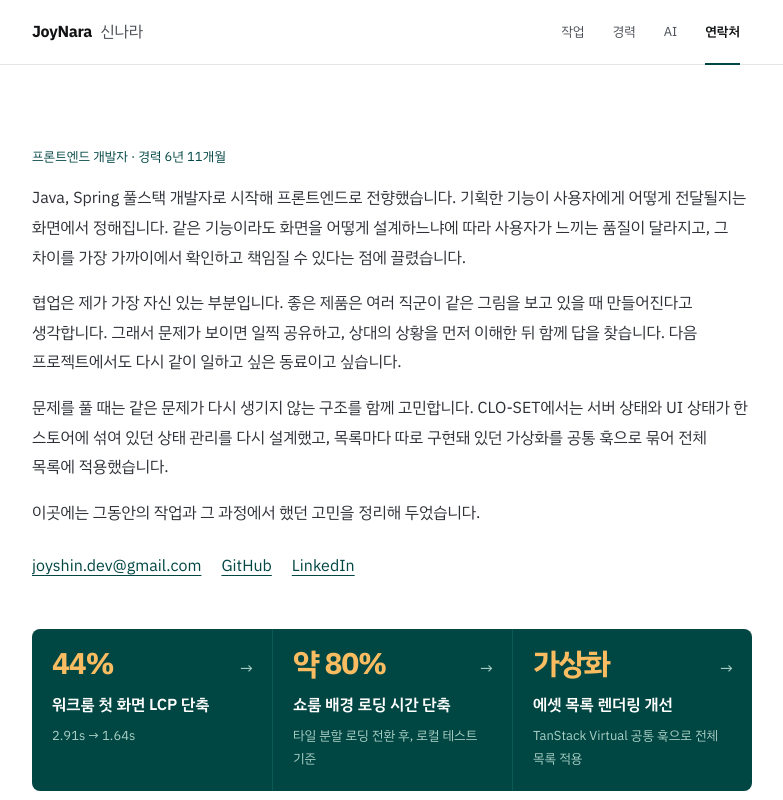
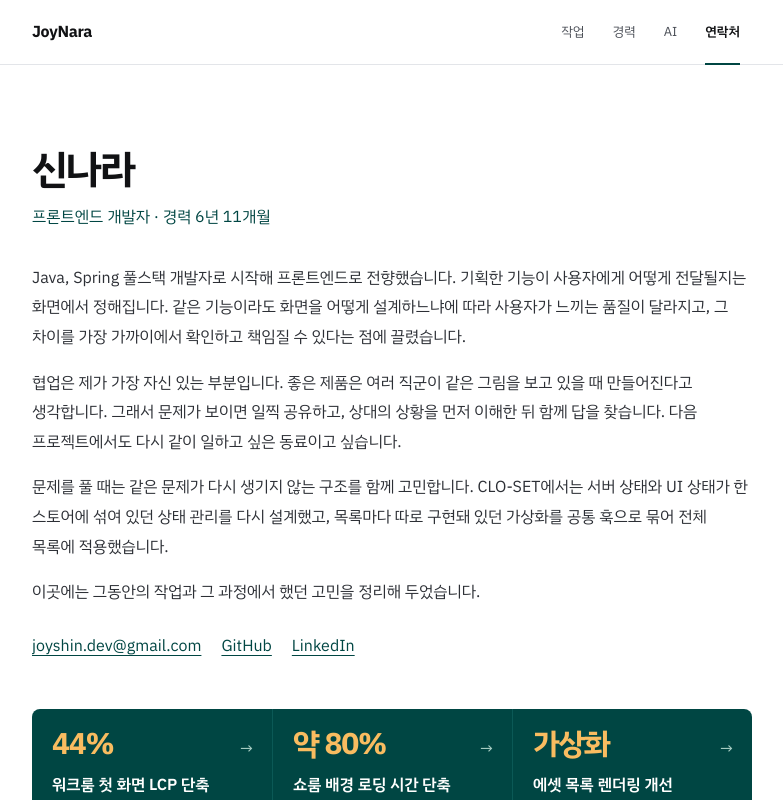
Before and after one commit to JoyNaraShin/joyshin-fe, a React (Vite) app: page / in a window 1280 px wide. Shown: the top 800 px of the page, without its empty margins (248-1031 px from the left). Built offline with nearby package versions, Linux system fonts and the light colour scheme.

Commit message:
헤더는 JoyNara만 두고 홈 소개 첫머리에 이름을 제목으로 둔다
Co-Authored-By: Claude Opus 5.5 <noreply@anthropic.com>
Claude-Session: https://claude.ai/code/session_01Wrmgii3G1haiAvvBXUgYHP

```diff
--- a/src/features/portfolio/Hero.tsx
+++ b/src/features/portfolio/Hero.tsx
@@ -8,11 +8,13 @@ export function Hero() {
         이력서 요약은 업무 성과로 쓰고, 이 첫 화면은 블로그의 소개 글처럼 쓴다.
         어떤 사람이고 무엇을 중요하게 여기는지. 성과 수치는 바로 아래 수치 띠와 작업 글이 맡는다.
       */}
-      <h1 className="sr-only">신나라, 프론트엔드 개발자</h1>
-      <p className="text-t2 font-medium text-mark tabular-nums">
+      <h1 className="text-[clamp(30px,5vw,40px)] font-bold leading-tight tracking-[-0.04em]">
+        신나라
+      </h1>
+      <p className="mt-2 text-t3 font-medium text-mark tabular-nums">
         프론트엔드 개발자 · 경력 6년 11개월
       </p>
-      <div className="mt-4 space-y-4 text-t3 text-pretty leading-[1.85] text-ink-2">
+      <div className="mt-8 space-y-4 text-t3 text-pretty leading-[1.85] text-ink-2">
         <p>
           Java, Spring 풀스택 개발자로 시작해 프론트엔드로 전향했습니다. 기획한 기능이 사용자에게
           어떻게 전달될지는 화면에서 정해집니다. 같은 기능이라도 화면을 어떻게 설계하느냐에 따라
--- a/src/features/portfolio/components/SiteHeader.tsx
+++ b/src/features/portfolio/components/SiteHeader.tsx
@@ -19,7 +19,7 @@ const ON =
 const OFF = "text-ink-3 hover:text-ink";
 
 /**
- * 상단 띠. 왼쪽은 영문 이름 JoyNara(링크 아이디와 같은 표기), 한글 이름. 오른쪽은 페이지 링크.
+ * 상단 띠. 왼쪽은 영문 이름 JoyNara(링크 아이디와 같은 표기). 한글 이름은 홈 소개 제목이 맡는다. 오른쪽은 페이지 링크.
  * 지금 보는 페이지(홈에서는 읽고 있는 섹션)는 글자를 진하게 하고 아래에 강조색 막대를 둔다. 작업 글(/work/:slug)도 작업으로 친다.
  */
 export function SiteHeader() {
@@ -29,14 +29,11 @@ export function SiteHeader() {
     <header className="sticky top-0 z-50 border-b border-rule bg-paper text-ink print:hidden">
       <div className="mx-auto flex h-16 w-[min(720px,100%-48px)] items-center justify-between gap-6 max-page:w-[min(720px,100%-32px)]">
         <Link
-          aria-label="신나라, 홈으로"
+          aria-label="JoyNara 신나라, 홈으로"
           className="-mx-2 flex items-baseline gap-2 rounded-md px-2 py-1.5 no-underline focus-visible:outline-offset-0"
           to="/"
         >
-          <span className="flex items-baseline gap-2">
-            <span className="text-t3 font-bold tracking-[-0.02em] text-ink">JoyNara</span>
-            <span className="text-t3 text-ink-3">신나라</span>
-          </span>
+          <span className="text-t3 font-bold tracking-[-0.02em] text-ink">JoyNara</span>
         </Link>
         <nav aria-label="주 메뉴">
           <ul className="flex list-none gap-1 max-card:gap-0.5">
```
